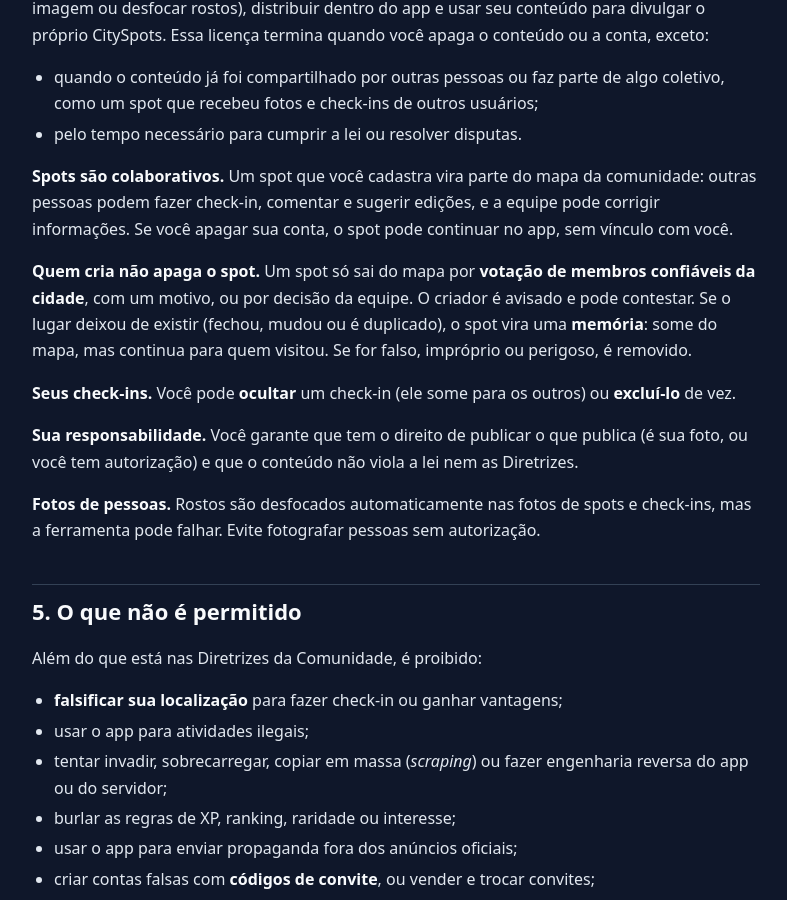
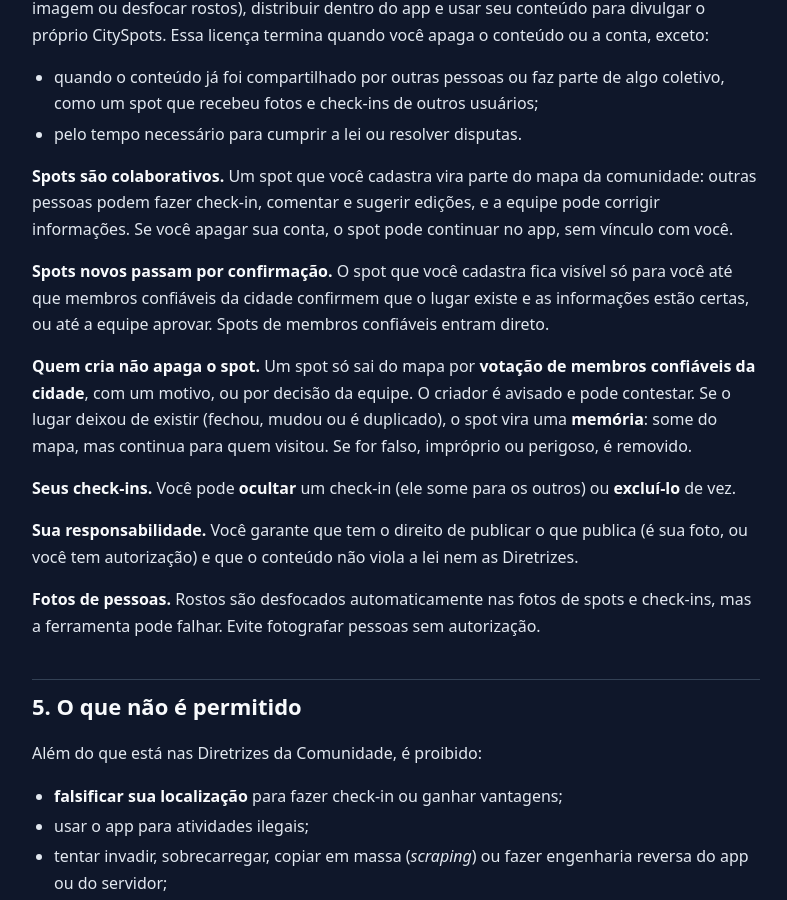
Before and after one commit to userm4c/cityspots-site, a Jekyll site: the page built from termos.md, in a window 1280 px wide and 900 px high, scrolled down 1539 px. Shown: the whole window, without its empty margins (244-1031 px from the left). Built offline with Jekyll 4.4.1, drawn with Linux system fonts in a browser that asks for light colours.

Commit message:
Termos: spots novos passam por confirmação da comunidade

```diff
--- a/termos.md
+++ b/termos.md
@@ -46,6 +46,8 @@ O app está em **fase de testes (beta)**. Funções podem mudar, ser removidas o
 - pelo tempo necessário para cumprir a lei ou resolver disputas.
 
 **Spots são colaborativos.** Um spot que você cadastra vira parte do mapa da comunidade: outras pessoas podem fazer check-in, comentar e sugerir edições, e a equipe pode corrigir informações. Se você apagar sua conta, o spot pode continuar no app, sem vínculo com você.
+
+**Spots novos passam por confirmação.** O spot que você cadastra fica visível só para você até que membros confiáveis da cidade confirmem que o lugar existe e as informações estão certas, ou até a equipe aprovar. Spots de membros confiáveis entram direto.
 
 **Quem cria não apaga o spot.** Um spot só sai do mapa por **votação de membros confiáveis da cidade**, com um motivo, ou por decisão da equipe. O criador é avisado e pode contestar. Se o lugar deixou de existir (fechou, mudou ou é duplicado), o spot vira uma **memória**: some do mapa, mas continua para quem visitou. Se for falso, impróprio ou perigoso, é removido.
 
```
